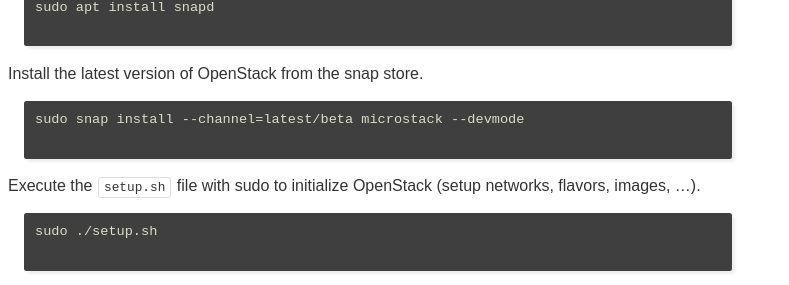
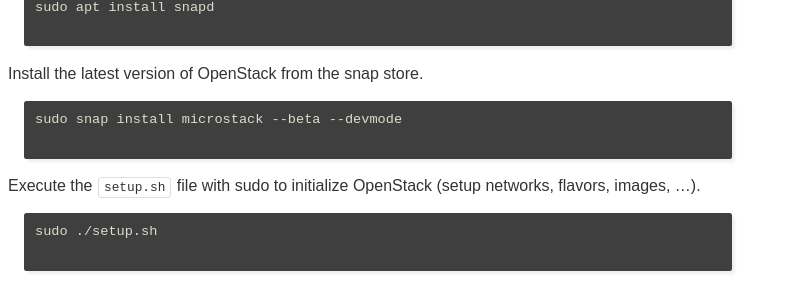
Before and after one commit to Marie-Donnie/Marie-Donnie.github.io, a Jekyll site: the page teachings/2021-2022/os-imt/index.html, which Jekyll copies as it is, in a window 1280 px wide and 900 px high, scrolled down 3392 px. Shown: the part 148-433 px from the top of the window, without its empty margins (0-789 px from the left). Built offline with Jekyll 4.4.1, drawn with Linux system fonts in a browser that asks for light colours; some web fonts are replaced; some of the changed text lies outside the part shown.

Commit message:
Modified snap command for microstack

```diff
--- a/teachings/2021-2022/os-imt/index.html
+++ b/teachings/2021-2022/os-imt/index.html
@@ -1,7 +1,7 @@
 <!DOCTYPE html>
 <html lang="en">
 <head>
-<!-- 2021-11-20 sam. 18:56 -->
+<!-- 2021-11-20 sam. 20:59 -->
 <meta charset="utf-8">
 <meta name="viewport" content="width=device-width, initial-scale=1">
 <title>Operate Resources in Public and Private Clouds Thanks to OpenStack</title>
@@ -259,62 +259,62 @@
 <ul>
 <li><a href="#sec:req">1. Requirements and Setup</a>
 <ul>
-<li><a href="#orgaf1b19b">1.1. Environment</a></li>
+<li><a href="#orga547b8e">1.1. Environment</a></li>
 <li><a href="#sec:assign-lab">1.2. Access the Lab machine</a></li>
 <li><a href="#sec:rscs-lab">1.3. Resources of the Lab</a></li>
-<li><a href="#org8faf8ad">1.4. Setup OpenStack</a></li>
+<li><a href="#org1fca827">1.4. Setup OpenStack</a></li>
 </ul>
 </li>
 <li><a href="#sec:play-with-os">2. Play with OpenStack (as an Admin)</a>
 <ul>
-<li><a href="#org51f9d6d">2.1. OpenStack Horizon dashboard</a></li>
+<li><a href="#orgf63887d">2.1. OpenStack Horizon dashboard</a></li>
 <li><a href="#sec:os-cli">2.2. Unleash the operator in you</a>
 <ul>
-<li><a href="#orgab30d24">2.2.1. Make the world reaches the VM</a></li>
+<li><a href="#org8239e43">2.2.1. Make the world reaches the VM</a></li>
 </ul>
 </li>
 <li><a href="#sec:enc-trust">2.3. In encryption we trust</a></li>
-<li><a href="#org6c97228">2.4. The art of contextualizing a VM</a>
+<li><a href="#org0dc9771">2.4. The art of contextualizing a VM</a>
 <ul>
 <li><a href="#sec:debian10-ftw">2.4.1. Debian 10 FTW</a></li>
 <li><a href="#sec:cloud-init">2.4.2. <code>cloud-init</code> in Action</a></li>
 </ul>
 </li>
-<li><a href="#orga38e7e2">2.5. Run VMs at (near-)native speed</a></li>
+<li><a href="#orgb2179e5">2.5. Run VMs at (near-)native speed</a></li>
 </ul>
 </li>
 <li><a href="#sec:wp-devops">3. Deploy a WordPress as a Service (as a DevOps)</a></li>
 <li><a href="#sec:heat">4. Automatize the Deployment with Heat</a>
 <ul>
-<li><a href="#org1613d48">4.1. Preamble</a></li>
-<li><a href="#orgf5f2738">4.2. Boot a VM</a></li>
+<li><a href="#orgb0f7889">4.1. Preamble</a></li>
+<li><a href="#org8224f65">4.2. Boot a VM</a></li>
 <li><a href="#sec:heat-params">4.3. Need more flexibility: let&rsquo;s add parameters</a></li>
 <li><a href="#sec:heat-outputs">4.4. Need to return values: let&rsquo;s use outputs</a></li>
-<li><a href="#orgd5d3eff">4.5. Integrate <code>cloud-init</code></a></li>
-<li><a href="#org1ed7729">4.6. Dynamic configuration with <code>cloud-init</code> and parameters</a></li>
+<li><a href="#org60570f8">4.5. Integrate <code>cloud-init</code></a></li>
+<li><a href="#org0ec4ee4">4.6. Dynamic configuration with <code>cloud-init</code> and parameters</a></li>
 <li><a href="#sec:data-deps-rscs">4.7. Data dependency between resources</a></li>
-<li><a href="#orga5b7d83">4.8. Nested templates</a></li>
-<li><a href="#org5ddcf37">4.9. Nested templates with data dependency</a></li>
-<li><a href="#orgfd43795">4.10. Other type of resources: floating IP</a></li>
+<li><a href="#org135781c">4.8. Nested templates</a></li>
+<li><a href="#org9fed64c">4.9. Nested templates with data dependency</a></li>
+<li><a href="#orga03a5c1">4.10. Other type of resources: floating IP</a></li>
 </ul>
 </li>
 <li><a href="#sec:wp-heat">5. Deploy a WordPress as a Service (as a Heat DevOps)</a></li>
-<li><a href="#orgfdb13f1">6. Appendix</a>
+<li><a href="#orgd4616b0">6. Appendix</a>
 <ul>
-<li><a href="#orge0bc94b">6.1. Install MariaDB on Debian 10</a></li>
-<li><a href="#org91155fe">6.2. Install Wordpress application on Debian 10</a></li>
+<li><a href="#org026e988">6.1. Install MariaDB on Debian 10</a></li>
+<li><a href="#org9605a03">6.2. Install Wordpress application on Debian 10</a></li>
 </ul>
 </li>
 </ul>
 </div>
 </nav>
 
-<div id="outline-container-org60a5906" class="outline-2">
-<h2 id="sec:req"><a id="org60a5906"></a><span class="section-number-2">1</span> Requirements and Setup</h2>
+<div id="outline-container-orge35e7b0" class="outline-2">
+<h2 id="sec:req"><a id="orge35e7b0"></a><span class="section-number-2">1</span> Requirements and Setup</h2>
 <div class="outline-text-2" id="text-sec:req">
 </div>
-<div id="outline-container-orgaf1b19b" class="outline-3">
-<h3 id="orgaf1b19b"><span class="section-number-3">1.1</span> Environment</h3>
+<div id="outline-container-orga547b8e" class="outline-3">
+<h3 id="orga547b8e"><span class="section-number-3">1.1</span> Environment</h3>
 <div class="outline-text-3" id="text-1-1">
 <p>
 OpenStack needs, at least, 6 Go of RAM to run. And plenty more to
@@ -354,8 +354,8 @@
 </div>
 </div>
 
-<div id="outline-container-orga212de8" class="outline-3">
-<h3 id="sec:assign-lab"><a id="orga212de8"></a><span class="section-number-3">1.2</span> Access the Lab machine</h3>
+<div id="outline-container-org1c55436" class="outline-3">
+<h3 id="sec:assign-lab"><a id="org1c55436"></a><span class="section-number-3">1.2</span> Access the Lab machine</h3>
 <div class="outline-text-3" id="text-sec:assign-lab">
 <p>
 Find the assignation list of Lab machine per student on the
@@ -452,8 +452,8 @@
 </div>
 </div>
 
-<div id="outline-container-org13981a6" class="outline-3">
-<h3 id="sec:rscs-lab"><a id="org13981a6"></a><span class="section-number-3">1.3</span> Resources of the Lab</h3>
+<div id="outline-container-org28d588d" class="outline-3">
+<h3 id="sec:rscs-lab"><a id="org28d588d"></a><span class="section-number-3">1.3</span> Resources of the Lab</h3>
 <div class="outline-text-3" id="text-sec:rscs-lab">
 <p>
 Get the resources of the lab at <a href="https://raw.githubusercontent.com/Marie-Donnie/lectures/master/2021-2022/os-imt/tp.tar.gz">https://raw.githubusercontent.com/Marie-Donnie/lectures/master/2021-2022/os-imt/tp.tar.gz</a>:
@@ -477,8 +477,8 @@
 </div>
 </div>
 
-<div id="outline-container-org8faf8ad" class="outline-3">
-<h3 id="org8faf8ad"><span class="section-number-3">1.4</span> Setup OpenStack</h3>
+<div id="outline-container-org1fca827" class="outline-3">
+<h3 id="org1fca827"><span class="section-number-3">1.4</span> Setup OpenStack</h3>
 <div class="outline-text-3" id="text-1-4">
 <p>
 Install snap.
@@ -493,7 +493,7 @@
 Install the latest version of OpenStack from the snap store.
 </p>
 <pre class="example">
-sudo snap install --channel=latest/beta microstack --devmode
+sudo snap install microstack --beta --devmode
 
 </pre>
 
@@ -518,12 +518,12 @@
 </div>
 </div>
 
-<div id="outline-container-orgb42a350" class="outline-2">
-<h2 id="sec:play-with-os"><a id="orgb42a350"></a><span class="section-number-2">2</span> Play with OpenStack (as an Admin)</h2>
+<div id="outline-container-org7f92ccd" class="outline-2">
+<h2 id="sec:play-with-os"><a id="org7f92ccd"></a><span class="section-number-2">2</span> Play with OpenStack (as an Admin)</h2>
 <div class="outline-text-2" id="text-sec:play-with-os">
 </div>
-<div id="outline-container-org51f9d6d" class="outline-3">
-<h3 id="org51f9d6d"><span class="section-number-3">2.1</span> OpenStack Horizon dashboard</h3>
+<div id="outline-container-orgf63887d" class="outline-3">
+<h3 id="orgf63887d"><span class="section-number-3">2.1</span> OpenStack Horizon dashboard</h3>
 <div class="outline-text-3" id="text-2-1">
 <p>
 One service deployed is the OpenStack dashboard (Horizon). On your own
@@ -572,8 +572,8 @@
 </div>
 </div>
 
-<div id="outline-container-orgcb28377" class="outline-3">
-<h3 id="sec:os-cli"><a id="orgcb28377"></a><span class="section-number-3">2.2</span> Unleash the operator in you</h3>
+<div id="outline-container-org7f4a920" class="outline-3">
+<h3 id="sec:os-cli"><a id="org7f4a920"></a><span class="section-number-3">2.2</span> Unleash the operator in you</h3>
 <div class="outline-text-3" id="text-sec:os-cli">
 <p>
 While Horizon is helpful to discover OpenStack features, this is not
@@ -670,8 +670,8 @@
 </pre>
 </div>
 
-<div id="outline-container-orgab30d24" class="outline-4">
-<h4 id="orgab30d24"><span class="section-number-4">2.2.1</span> Make the world reaches the VM</h4>
+<div id="outline-container-org8239e43" class="outline-4">
+<h4 id="org8239e43"><span class="section-number-4">2.2.1</span> Make the world reaches the VM</h4>
 <div class="outline-text-4" id="text-2-2-1">
 <p>
 The <a href="https://docs.openstack.org/neutron/ussuri/">neutron</a> service manage networks in OpenStack.  Neutron
@@ -778,8 +778,8 @@
 </div>
 </div>
 
-<div id="outline-container-orgc9db182" class="outline-3">
-<h3 id="sec:enc-trust"><a id="orgc9db182"></a><span class="section-number-3">2.3</span> In encryption we trust</h3>
+<div id="outline-container-orge047d29" class="outline-3">
+<h3 id="sec:enc-trust"><a id="orge047d29"></a><span class="section-number-3">2.3</span> In encryption we trust</h3>
 <div class="outline-text-3" id="text-sec:enc-trust">
 <p>
 Any cirros VMs share the same credentials (i.e., <code>cirros</code>, <code>gocubsgo</code>)
@@ -857,8 +857,8 @@
 </div>
 </div>
 
-<div id="outline-container-org6c97228" class="outline-3">
-<h3 id="org6c97228"><span class="section-number-3">2.4</span> The art of contextualizing a VM</h3>
+<div id="outline-container-org0dc9771" class="outline-3">
+<h3 id="org0dc9771"><span class="section-number-3">2.4</span> The art of contextualizing a VM</h3>
 <div class="outline-text-3" id="text-2-4">
 <p>
 Contextualizing is the process that automatically installs software,
@@ -883,8 +883,8 @@
 </p>
 </div>
 
-<div id="outline-container-orgdcde792" class="outline-4">
-<h4 id="sec:debian10-ftw"><a id="orgdcde792"></a><span class="section-number-4">2.4.1</span> Debian 10 FTW</h4>
+<div id="outline-container-orge0fe680" class="outline-4">
+<h4 id="sec:debian10-ftw"><a id="orge0fe680"></a><span class="section-number-4">2.4.1</span> Debian 10 FTW</h4>
 <div class="outline-text-4" id="text-sec:debian10-ftw">
 <p>
 When it comes the time to deal with real applications, we cannot use
@@ -900,7 +900,7 @@
 </p>
 
 <div class="org-src-container">
-<pre class="src src-bash" id="org7ce2ff4"><span style="color: #7f7f7f;"># </span><span style="color: #7f7f7f;">Delete VMs</span>
+<pre class="src src-bash" id="orgb34a53d"><span style="color: #7f7f7f;"># </span><span style="color: #7f7f7f;">Delete VMs</span>
 <span style="color: #00bfff;">for</span> vm<span style="color: #00bfff;"> in</span> $(<span style="color: #fa8072;">openstack</span> server list -c ID -f value); <span style="color: #00bfff;">do</span> <span style="color: #deb887;">\</span>
   <span style="color: #f08080;">echo</span> <span style="color: #deb887;">"Deleting ${vm}..."</span>; <span style="color: #deb887;">\</span>
   openstack server delete <span style="color: #deb887;">"${vm}"</span>; <span style="color: #deb887;">\</span>
@@ -940,8 +940,8 @@
 </div>
 </div>
 
-<div id="outline-container-org7c7f60c" class="outline-4">
-<h4 id="sec:cloud-init"><a id="org7c7f60c"></a><span class="section-number-4">2.4.2</span> <code>cloud-init</code> in Action</h4>
+<div id="outline-container-orga46e6f2" class="outline-4">
+<h4 id="sec:cloud-init"><a id="orga46e6f2"></a><span class="section-number-4">2.4.2</span> <code>cloud-init</code> in Action</h4>
 <div class="outline-text-4" id="text-sec:cloud-init">
 <p>
 To tell <code>cloud-init</code> to load and execute a specific script at boot
@@ -952,7 +952,7 @@
 <div class="do">
 <p>
 Start a new VM named <code>art-vm</code> based on the <code>debian-10</code> image and the
-<code>m1.mini</code> flavor. The VM should load and execute the script <a href="#org279a4d9">1</a>
+<code>m1.mini</code> flavor. The VM should load and execute the script <a href="#org263a80e">1</a>
 &#x2013; available under <code>rsc/art.sh</code> &#x2013; that installs the <a href="https://github.com/cmatsuoka/figlet"><code>figlet</code></a> and
 <a href="https://github.com/busyloop/lolcat"><code>lolcat</code></a> softwares on the VM.
 </p>
@@ -960,7 +960,7 @@
 </div>
 
 <div class="org-src-container">
-<label class="org-src-name"><span class="listing-number">Listing 1: </span><code>cloud-init</code> script available under <code>rsc/art.sh</code></label><pre class="src src-bash" id="org279a4d9"><span style="color: #7f7f7f;">#</span><span style="color: #7f7f7f;">!/usr/bin/</span><span style="color: #00bfff;">env</span><span style="color: #7f7f7f;"> bash</span>
+<label class="org-src-name"><span class="listing-number">Listing 1: </span><code>cloud-init</code> script available under <code>rsc/art.sh</code></label><pre class="src src-bash" id="org263a80e"><span style="color: #7f7f7f;">#</span><span style="color: #7f7f7f;">!/usr/bin/</span><span style="color: #00bfff;">env</span><span style="color: #7f7f7f;"> bash</span>
 <span style="color: #7f7f7f;"># </span><span style="color: #7f7f7f;">Fix DNS resolution</span>
 <span style="color: #f08080;">echo</span> <span style="color: #deb887;">""</span> &gt; /etc/resolv.conf
 <span style="color: #f08080;">echo</span> <span style="color: #deb887;">"nameserver 8.8.8.8"</span> &gt;&gt; /etc/resolv.conf
@@ -1017,8 +1017,8 @@
 </div>
 </div>
 
-<div id="outline-container-orga38e7e2" class="outline-3">
-<h3 id="orga38e7e2"><span class="section-number-3">2.5</span> Run VMs at (near-)native speed</h3>
+<div id="outline-container-orgb2179e5" class="outline-3">
+<h3 id="orgb2179e5"><span class="section-number-3">2.5</span> Run VMs at (near-)native speed</h3>
 <div class="outline-text-3" id="text-2-5">
 <p>
 Every time you do an <code>openstack server create ...</code>, your request hits,
@@ -1098,8 +1098,8 @@
 </div>
 </div>
 
-<div id="outline-container-org6bc3cc5" class="outline-2">
-<h2 id="sec:wp-devops"><a id="org6bc3cc5"></a><span class="section-number-2">3</span> Deploy a WordPress as a Service (as a DevOps)</h2>
+<div id="outline-container-org41ab555" class="outline-2">
+<h2 id="sec:wp-devops"><a id="org41ab555"></a><span class="section-number-2">3</span> Deploy a WordPress as a Service (as a DevOps)</h2>
 <div class="outline-text-2" id="text-sec:wp-devops">
 <p>
 In the previous sessions, we saw how to boot a VM with OpenStack, and
@@ -1154,22 +1154,22 @@
 
 <p>
 The <code>rsc</code> directory provides bash scripts to deploy the MariaDB
-database and web server of WordPress (also in <a href="#orgfdb13f1">Appendix</a>). Review it
+database and web server of WordPress (also in <a href="#orgd4616b0">Appendix</a>). Review it
 before going any further (spot the <b>{{ TODO }}</b>).  And ask yourself
 questions such as: Does the <code>wordpress-db</code> VM needs a floating IP in
 order to be reached by the <code>wordpress-app</code> VM?
 </p>
 
 <p>
-Also, remind to <a href="#org7ce2ff4">clean your environment</a>.
-</p>
-
-</div>
-</div>
-</div>
-
-<div id="outline-container-orgda801c3" class="outline-2">
-<h2 id="sec:heat"><a id="orgda801c3"></a><span class="section-number-2">4</span> Automatize the Deployment with Heat</h2>
+Also, remind to <a href="#orgb34a53d">clean your environment</a>.
+</p>
+
+</div>
+</div>
+</div>
+
+<div id="outline-container-orgaadf73b" class="outline-2">
+<h2 id="sec:heat"><a id="orgaadf73b"></a><span class="section-number-2">4</span> Automatize the Deployment with Heat</h2>
 <div class="outline-text-2" id="text-sec:heat">
 <p>
 <a href="https://docs.openstack.org/heat/ussuri/">Heat</a> is the OpenStack orchestrator: it eats templates (called HOT for
@@ -1186,8 +1186,8 @@
 </p>
 </div>
 
-<div id="outline-container-org1613d48" class="outline-3">
-<h3 id="org1613d48"><span class="section-number-3">4.1</span> Preamble</h3>
+<div id="outline-container-orgb0f7889" class="outline-3">
+<h3 id="orgb0f7889"><span class="section-number-3">4.1</span> Preamble</h3>
 <div class="outline-text-3" id="text-4-1">
 <p>
 In this last part, the teacher has setup an OpenStack in a DataCenter
@@ -1236,8 +1236,8 @@
 </div>
 </div>
 
-<div id="outline-container-orgf5f2738" class="outline-3">
-<h3 id="orgf5f2738"><span class="section-number-3">4.2</span> Boot a VM</h3>
+<div id="outline-container-org8224f65" class="outline-3">
+<h3 id="org8224f65"><span class="section-number-3">4.2</span> Boot a VM</h3>
 <div class="outline-text-3" id="text-4-2">
 <p>
 The simplest HOT template you can declare describes how to boot a VM.
@@ -1299,8 +1299,8 @@
 </div>
 </div>
 
-<div id="outline-container-orge2eb9a0" class="outline-3">
-<h3 id="sec:heat-params"><a id="orge2eb9a0"></a><span class="section-number-3">4.3</span> Need more flexibility: let&rsquo;s add parameters</h3>
+<div id="outline-container-org7c83fdb" class="outline-3">
+<h3 id="sec:heat-params"><a id="org7c83fdb"></a><span class="section-number-3">4.3</span> Need more flexibility: let&rsquo;s add parameters</h3>
 <div class="outline-text-3" id="text-sec:heat-params">
 <p>
 Templates can be more flexible with parameters.  To that end you can:
@@ -1396,8 +1396,8 @@
 </div>
 </div>
 
-<div id="outline-container-org69b045b" class="outline-3">
-<h3 id="sec:heat-outputs"><a id="org69b045b"></a><span class="section-number-3">4.4</span> Need to return values: let&rsquo;s use outputs</h3>
+<div id="outline-container-orgd21d533" class="outline-3">
+<h3 id="sec:heat-outputs"><a id="orgd21d533"></a><span class="section-number-3">4.4</span> Need to return values: let&rsquo;s use outputs</h3>
 <div class="outline-text-3" id="text-sec:heat-outputs">
 <p>
 Templates can declare a set of attributes to return.  For instance,
@@ -1525,8 +1525,8 @@
 </div>
 </div>
 
-<div id="outline-container-orgd5d3eff" class="outline-3">
-<h3 id="orgd5d3eff"><span class="section-number-3">4.5</span> Integrate <code>cloud-init</code></h3>
+<div id="outline-container-org60570f8" class="outline-3">
+<h3 id="org60570f8"><span class="section-number-3">4.5</span> Integrate <code>cloud-init</code></h3>
 <div class="outline-text-3" id="text-4-5">
 <p>
 It is possible to declare a post-installation script in the template
@@ -1598,8 +1598,8 @@
 </div>
 </div>
 
-<div id="outline-container-org1ed7729" class="outline-3">
-<h3 id="org1ed7729"><span class="section-number-3">4.6</span> Dynamic configuration with <code>cloud-init</code> and parameters</h3>
+<div id="outline-container-org0ec4ee4" class="outline-3">
+<h3 id="org0ec4ee4"><span class="section-number-3">4.6</span> Dynamic configuration with <code>cloud-init</code> and parameters</h3>
 <div class="outline-text-3" id="text-4-6">
 <p>
 Let&rsquo;s mix parameters and cloud-init to write a template with a
@@ -1670,8 +1670,8 @@
 </div>
 </div>
 
-<div id="outline-container-org2e5adaf" class="outline-3">
-<h3 id="sec:data-deps-rscs"><a id="org2e5adaf"></a><span class="section-number-3">4.7</span> Data dependency between resources</h3>
+<div id="outline-container-orge01b6f7" class="outline-3">
+<h3 id="sec:data-deps-rscs"><a id="orge01b6f7"></a><span class="section-number-3">4.7</span> Data dependency between resources</h3>
 <div class="outline-text-3" id="text-sec:data-deps-rscs">
 <p>
 Let&rsquo;s declare a template with two VMs: <code>user</code> and <code>provider</code>.  The
@@ -1745,8 +1745,8 @@
 </div>
 </div>
 
-<div id="outline-container-orga5b7d83" class="outline-3">
-<h3 id="orga5b7d83"><span class="section-number-3">4.8</span> Nested templates</h3>
+<div id="outline-container-org135781c" class="outline-3">
+<h3 id="org135781c"><span class="section-number-3">4.8</span> Nested templates</h3>
 <div class="outline-text-3" id="text-4-8">
 <p>
 Heat is able to compose templates to keep human-readable files, using
@@ -1801,8 +1801,8 @@
 </div>
 </div>
 
-<div id="outline-container-org5ddcf37" class="outline-3">
-<h3 id="org5ddcf37"><span class="section-number-3">4.9</span> Nested templates with data dependency</h3>
+<div id="outline-container-org9fed64c" class="outline-3">
+<h3 id="org9fed64c"><span class="section-number-3">4.9</span> Nested templates with data dependency</h3>
 <div class="outline-text-3" id="text-4-9">
 <p>
 Let&rsquo;s describe the same deployment as in section <a href="#sec:data-deps-rscs">4.7</a>
@@ -1896,8 +1896,8 @@
 </div>
 </div>
 
-<div id="outline-container-orgfd43795" class="outline-3">
-<h3 id="orgfd43795"><span class="section-number-3">4.10</span> Other type of resources: floating IP</h3>
+<div id="outline-container-orga03a5c1" class="outline-3">
+<h3 id="orga03a5c1"><span class="section-number-3">4.10</span> Other type of resources: floating IP</h3>
 <div class="outline-text-3" id="text-4-10">
 <p>
 It&rsquo;s Floating IP time!
@@ -1965,8 +1965,8 @@
 </div>
 </div>
 
-<div id="outline-container-orgd44666d" class="outline-2">
-<h2 id="sec:wp-heat"><a id="orgd44666d"></a><span class="section-number-2">5</span> Deploy a WordPress as a Service (as a Heat DevOps)</h2>
+<div id="outline-container-org11678ad" class="outline-2">
+<h2 id="sec:wp-heat"><a id="org11678ad"></a><span class="section-number-2">5</span> Deploy a WordPress as a Service (as a Heat DevOps)</h2>
 <div class="outline-text-2" id="text-sec:wp-heat">
 <p>
 As a DevOps at OWPH &#x2013; Online WordPress Hosting &#x2013; you are now in
@@ -2005,12 +2005,12 @@
 </div>
 </div>
 
-<div id="outline-container-orgfdb13f1" class="outline-2">
-<h2 id="orgfdb13f1"><span class="section-number-2">6</span> Appendix</h2>
+<div id="outline-container-orgd4616b0" class="outline-2">
+<h2 id="orgd4616b0"><span class="section-number-2">6</span> Appendix</h2>
 <div class="outline-text-2" id="text-6">
 </div>
-<div id="outline-container-orge0bc94b" class="outline-3">
-<h3 id="orge0bc94b"><span class="section-number-3">6.1</span> Install MariaDB on Debian 10</h3>
+<div id="outline-container-org026e988" class="outline-3">
+<h3 id="org026e988"><span class="section-number-3">6.1</span> Install MariaDB on Debian 10</h3>
 <div class="outline-text-3" id="text-6-1">
 <div class="org-src-container">
 <pre class="src src-bash"><span style="color: #7f7f7f;">#</span><span style="color: #7f7f7f;">!/usr/bin/</span><span style="color: #00bfff;">env</span><span style="color: #7f7f7f;"> bash</span>
@@ -2055,8 +2055,8 @@
 </div>
 </div>
 
-<div id="outline-container-org91155fe" class="outline-3">
-<h3 id="org91155fe"><span class="section-number-3">6.2</span> Install Wordpress application on Debian 10</h3>
+<div id="outline-container-org9605a03" class="outline-3">
+<h3 id="org9605a03"><span class="section-number-3">6.2</span> Install Wordpress application on Debian 10</h3>
 <div class="outline-text-3" id="text-6-2">
 <div class="org-src-container">
 <pre class="src src-bash"><span style="color: #7f7f7f;">#</span><span style="color: #7f7f7f;">!/usr/bin/</span><span style="color: #00bfff;">env</span><span style="color: #7f7f7f;"> bash</span>
@@ -2126,7 +2126,7 @@
 <p class="email">Email: <a href="mailto:{firstname.lastname}@inria.fr">{firstname.lastname}@inria.fr</a></p>
 <p class="github">Find a typo, wanna make a proposition:
  <a href="https://github.com/BeyondTheClouds/lectures/issues/new?title=[os-imt]">open an issue</a></p>
-<p class="date">Last modification: 2021-11-18 jeu. 16:31</p>
+<p class="date">Last modification: 2021-11-20 sam. 20:59</p>
 <p class="license">This work is licensed under a <a rel="license" href="http://creativecommons.org/licenses/by-sa/4.0/">Creative Commons Attribution-ShareAlike 4.0 International License</a>.</p>
 <p class="creator"><a href="https://www.gnu.org/software/emacs/">Emacs</a> 26.3 (<a href="https://orgmode.org">Org</a> mode 9.1.9) – <a href="http://gongzhitaao.org/orgcss">Zhitao Gong</a> customized theme</p>
 </div>
```
